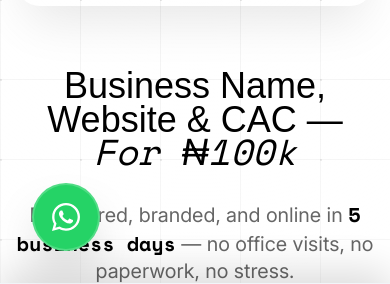
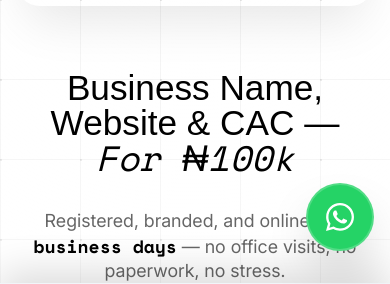
Before and after one commit to devgenix/FastCAC, a Next.js app: page / in a window 390 px wide. Shown: the part 561-845 px from the top of the page. Built offline with nearby package versions, Linux system fonts and the light colour scheme; grey boxes are pictures that could not be loaded; a web font is replaced by a local one.

Commit message:
style: Adjust UI elements, font sizes, and spacing for improved visual consistency and responsiveness.

```diff
--- a/src/app/blog/page.tsx
+++ b/src/app/blog/page.tsx
@@ -18,11 +18,11 @@ export default function BlogIndexPage() {
   return (
     <div className="min-h-screen bg-surface">
       {/* Hero Section */}
-      <section className="pt-32 pb-20 lg:pt-48 lg:pb-32 bg-surface-container/30 relative overflow-hidden">
+      <section className="pt-24 pb-16 lg:pt-48 lg:pb-32 bg-surface-container/30 relative overflow-hidden">
         <div className="absolute top-0 right-0 w-[500px] h-[500px] bg-primary/5 rounded-full blur-[120px] -translate-y-1/2 translate-x-1/2" />
         <div className="max-w-[1320px] section-px mx-auto relative z-10">
           <div className="max-w-5xl mx-auto text-center">
-            <h1 className="text-5xl lg:text-8xl font-headline font-black italic tracking-tighter leading-[1] mb-8">
+            <h1 className="text-[2.5rem] lg:text-8xl font-headline font-black italic tracking-tighter leading-[1] mb-8">
               Grow Your <span className="text-primary italic">Business</span> Fast.
             </h1>
             <p className="text-xl lg:text-2xl text-on-surface/50 font-body leading-relaxed">
--- a/src/app/names/page.tsx
+++ b/src/app/names/page.tsx
@@ -8,7 +8,7 @@ export default function NamesPage() {
     <div className="min-h-screen">
       <div className="section-py pb-0">
         <div className="max-w-[1320px] section-px mx-auto text-center space-y-6">
-          <h1 className="text-4xl lg:text-7xl font-headline italic tracking-tight leading-[1.1]">
+          <h1 className="text-[2.2rem] lg:text-7xl font-headline italic tracking-tight leading-[1.1]">
             Find the Perfect <br />
             <span className="text-primary italic">Business Name</span>
           </h1>
--- a/src/app/page.tsx
+++ b/src/app/page.tsx
@@ -7,7 +7,7 @@ import { HowItWorks, ChecklistSection } from "@/components/FeatureSections";
 
 export default function Home() {
   return (
-    <div className="selection:bg-primary/20">
+    <div className="selection:bg-primary/20 pb-36 md:pb-0">
       <Hero />
       <ChecklistSection />
       <HowItWorks />
--- a/src/components/FaqSection.tsx
+++ b/src/components/FaqSection.tsx
@@ -55,8 +55,8 @@ export function FaqSection() {
   return (
     <section id="faq" className="py-20 md:py-32 bg-white">
       <div className="max-w-[1320px] mx-auto px-6 md:px-12">
-        <div className="text-center mb-16">
-          <h2 className="text-4xl md:text-5xl font-black text-slate-900 tracking-tight leading-tight mb-4">
+        <div className="text-center mb-12 md:mb-16">
+          <h2 className="text-3xl md:text-5xl font-black text-slate-900 tracking-tight leading-tight mb-4 px-4">
             Everything you need to know.
           </h2>
         </div>
--- a/src/components/FloatingWhatsApp.tsx
+++ b/src/components/FloatingWhatsApp.tsx
@@ -22,8 +22,22 @@ export function FloatingWhatsApp() {
   const isHomepage = pathname === '/';
 
   return (
-    <div className={`fixed left-8 z-[70] flex flex-row items-center gap-3 group transition-all duration-500
-      ${(isStickyVisible && isHomepage) ? "bottom-[112px] md:bottom-8" : "bottom-8"}`}>
+    <div
+      className={`fixed transition-all duration-300 z-[100] cursor-pointer group flex flex-row items-center gap-3
+        ${isStickyVisible && isHomepage
+          ? "bottom-[140px]"
+          : "bottom-8 lg:bottom-12"
+        }
+        right-4 lg:right-12`}
+    >
+      <div className="absolute right-full mr-3 opacity-0 group-hover:opacity-100 transition-opacity whitespace-nowrap hidden lg:block">
+        <div className="bg-surface-container-high border border-outline/10 px-4 py-2 rounded-2xl shadow-xl">
+          <p className="text-on-surface font-headline font-bold text-sm tracking-tight italic">
+            Need help? <span className="text-[#25D366]">Chat with us</span>
+          </p>
+        </div>
+      </div>
+
       <Link
         href={waLink(WA_MESSAGES.whatsapp)}
         target="_blank"
@@ -36,10 +50,6 @@ export function FloatingWhatsApp() {
           <WhatsApp className="w-8 h-8 fill-current" />
         </div>
       </Link>
-
-      <div className="bg-white px-4 py-2 rounded-lg shadow-xl border border-gray-100 opacity-0 group-hover:opacity-100 lg:opacity-100 transition-opacity whitespace-nowrap">
-        <p className="text-[#075E54] font-medium text-sm">Need help?</p>
-      </div>
     </div>
   );
 }
--- a/src/components/Hero.tsx
+++ b/src/components/Hero.tsx
@@ -50,10 +50,10 @@ export function Hero({ title, subtitle, ctaText, waMessage }: HeroProps) {
 
             {/* Text — shown second on mobile, first on desktop */}
             <div className="flex-1 text-center lg:text-left space-y-8 order-last lg:order-first">
-              <h1 className="text-4xl lg:text-6xl font-headline leading-[0.9] text-on-surface">
+              <h1 className="text-[2.2rem] lg:text-6xl font-headline leading-[1] lg:leading-[0.9] text-on-surface">
                 {title || defaultTitle}
               </h1>
-              <p className="text-xl lg:text-2xl text-on-surface/60 max-w-xl leading-snug font-body">
+              <p className="text-lg lg:text-2xl text-on-surface/60 max-w-xl leading-snug font-body">
                 {subtitle || defaultSubtitle}
               </p>
               <div className="flex flex-col sm:flex-row gap-4 pt-4">
--- a/src/components/Navbar.tsx
+++ b/src/components/Navbar.tsx
@@ -196,7 +196,7 @@ export function Navbar() {
               &times;
             </button>
           </div>
-          <div className="flex flex-col gap-6 text-xl">
+          <div className="flex flex-col gap-8 text-2xl font-headline italic tracking-tight">
             <Link
               href="#pricing"
               onClick={() => setIsMenuOpen(false)}
--- a/src/components/PricingSection.tsx
+++ b/src/components/PricingSection.tsx
@@ -107,8 +107,8 @@ export const PricingSection = ({ selectedName }: { selectedName?: string }) => {
       <div className="max-w-[1320px] section-px mx-auto">
 
         {/* HEADER */}
-        <div className="text-center mb-16 md:mb-24">
-          <h2 className="text-4xl md:text-7xl font-black text-slate-900 tracking-tight leading-tight mb-6">
+        <div className="text-center mb-12 md:mb-24">
+          <h2 className="text-3xl md:text-7xl font-black text-slate-900 tracking-tight leading-[1.1] mb-6 px-4">
             Join{" "}
             <span className="text-[#00A859]">1,200+ businesses.</span>
             <br className="hidden md:block" />
@@ -120,7 +120,7 @@ export const PricingSection = ({ selectedName }: { selectedName?: string }) => {
         </div>
 
         {/* PACKAGE CARDS */}
-        <div className="flex flex-col md:grid md:grid-cols-3 gap-8 md:gap-6 mb-12">
+        <div className="flex flex-col md:grid md:grid-cols-3 gap-6 md:gap-6 mb-12">
           {(Object.entries(PACKAGE_CONFIG) as [PackageType, typeof PACKAGE_CONFIG["starter"]][]).map(([type, config]) => (
             <PricingCard
               key={type}
@@ -213,7 +213,7 @@ const PricingCard = ({
     role="button"
     tabIndex={0}
     aria-selected={isSelected}
-    className={`relative p-8 md:p-10 rounded-[2rem] border-2 cursor-pointer transition-all duration-300 flex flex-col h-full focus-visible:outline-none focus-visible:ring-4 focus-visible:ring-primary/20
+    className={`relative p-6 md:p-10 rounded-[1.5rem] md:rounded-[2rem] border-2 cursor-pointer transition-all duration-300 flex flex-col h-full focus-visible:outline-none focus-visible:ring-4 focus-visible:ring-primary/20
       ${isSelected
         ? "border-[#00A859] bg-[#00A859]/5 shadow-[0_20px_40px_rgba(0,168,89,0.1)] scale-[1.02]"
         : "border-slate-100 bg-white hover:border-slate-200"}`}
@@ -224,21 +224,21 @@ const PricingCard = ({
       </div>
     )}
 
-    <div className="mb-10">
-      <h3 className="text-2xl font-black text-slate-900 mb-2">{title}</h3>
+    <div className="mb-6 md:mb-10">
+      <h3 className="text-xl md:text-2xl font-black text-slate-900 mb-1">{title}</h3>
       <div className="flex items-baseline gap-1">
-        <span className="text-4xl md:text-5xl font-black text-slate-900 tracking-tight font-mono">{formatPrice(price)}</span>
-        {isPlus && <span className="text-2xl font-black text-slate-400 font-mono">+</span>}
+        <span className="text-3xl md:text-5xl font-black text-slate-900 tracking-tight font-mono">{formatPrice(price)}</span>
+        {isPlus && <span className="text-xl md:text-2xl font-black text-slate-400 font-mono">+</span>}
       </div>
     </div>
 
-    <div className="space-y-4 mb-12 flex-grow">
+    <div className="space-y-3 md:space-y-4 mb-8 md:mb-12 flex-grow">
       {features.map((feature, i) => (
         <div key={i} className="flex items-center gap-3">
           <div className="w-5 h-5 rounded-full bg-[#00A859] flex items-center justify-center shrink-0">
             <Check className="w-3 h-3 text-white" strokeWidth={4} />
           </div>
-          <span className="text-slate-600 font-semibold">{feature}</span>
+          <span className="text-slate-600 font-semibold text-sm md:text-base">{feature}</span>
         </div>
       ))}
     </div>
```
